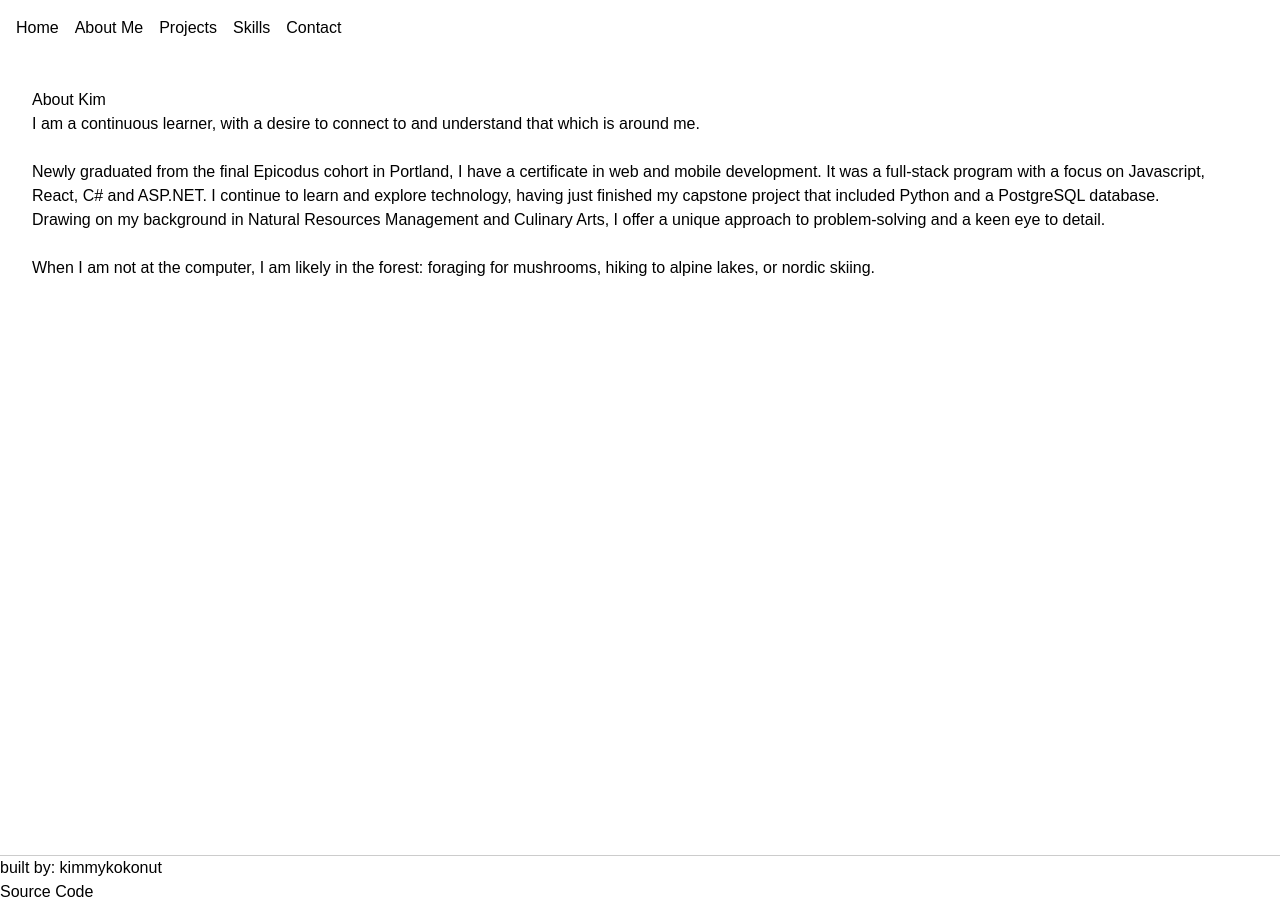
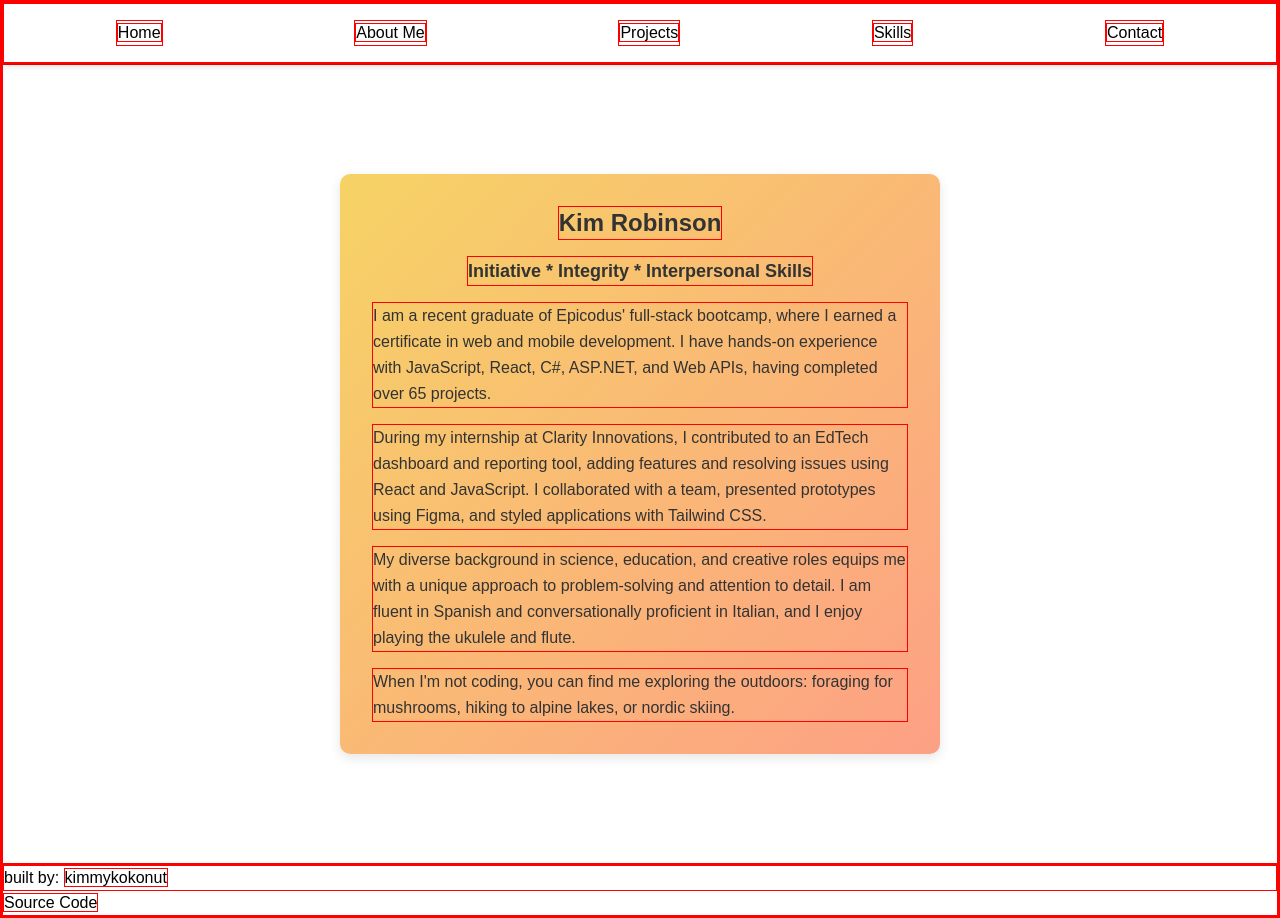
Before and after one commit to kimmykokonut/kimmykokonut.github.io, a Next.js app: page /about in a window 1280 px wide. Built offline with nearby package versions, Linux system fonts and the light colour scheme.

Commit message:
add styling for about card and scroll from home to about

```diff
--- a/app/about/page.tsx
+++ b/app/about/page.tsx
@@ -1,19 +1,41 @@
+"use client";
+
+import Card from "@/components/Card";
+
 export default function About() {
   return (
-    <section id="about" role="region" aria-labelledby="about-heading">
-      <div id="about-card">
-        <h2 id="about-heading">About Kim</h2>
-        <p>I am a continuous learner, with a desire to connect to and understand that which is around me.</p>
-        <br/>
-          <p>Newly graduated from the final Epicodus cohort in Portland, I have a certificate in web and mobile development.
-            It was a full-stack program with a focus on Javascript, React, C# and ASP.NET. I continue to learn and explore
-            technology, having just finished my capstone project that included Python and a PostgreSQL database.</p>
-          <p>Drawing on my background in Natural Resources Management and Culinary Arts, I offer a unique approach to
-            problem-solving and a keen eye to detail.</p>
-          <br/>
-            <p>When I am not at the computer, I am likely in the forest: foraging for mushrooms, hiking to alpine lakes, or
-              nordic skiing.</p>
-          </div>
+    <section
+    id="about"
+    role="region"
+    aria-labelledby="about-heading"
+      className="section-offset flex justify-center items-center min-h-screen"
+    >
+      <Card
+        background="linear-gradient(135deg, #f6d365 0%, #fda085 100%)"
+        color="#333"
+        width="90%"
+        maxWidth="600px"
+        padding="2rem"
+        margin="5rem auto"
+        border="none"
+        borderRadius="10px"
+        boxShadow="0 4px 12px rgba(0, 0, 0, 0.1)"
+      >
+        <h2 className="text-center font-bold text-2xl mb-4">Kim Robinson</h2>
+        <p className="text-lg font-semibold mb-4">Initiative * Integrity * Interpersonal Skills</p>
+        <p className="text-md leading-relaxed mb-4">
+          I am a recent graduate of Epicodus' full-stack bootcamp, where I earned a certificate in web and mobile development. I have hands-on experience with JavaScript, React, C#, ASP.NET, and Web APIs, having completed over 65 projects.
+        </p>
+        <p className="text-md leading-relaxed mb-4">
+          During my internship at Clarity Innovations, I contributed to an EdTech dashboard and reporting tool, adding features and resolving issues using React and JavaScript. I collaborated with a team, presented prototypes using Figma, and styled applications with Tailwind CSS.
+        </p>
+        <p className="text-md leading-relaxed mb-4">
+          My diverse background in science, education, and creative roles equips me with a unique approach to problem-solving and attention to detail. I am fluent in Spanish and conversationally proficient in Italian, and I enjoy playing the ukulele and flute.
+        </p>
+        <p className="text-md leading-relaxed">
+          When I'm not coding, you can find me exploring the outdoors: foraging for mushrooms, hiking to alpine lakes, or nordic skiing.
+        </p>
+          </Card>
         </section>
         );
 }
--- a/app/globals.css
+++ b/app/globals.css
@@ -1,6 +1,11 @@
 @tailwind base;
 @tailwind components;
 @tailwind utilities;
+
+/* for wireframe in dev */
+* {
+  border: 1px solid red;
+}
 
 body {
   font-family: Arial, sans-serif;
@@ -8,75 +13,18 @@ body {
   padding: 0;
 }
 
-nav {
-  position: sticky;
-  top: 0;
-  background-color: #ffffff;
-  padding: 1rem;
-  z-index: 1000;
-}
-
-nav ul {
-  list-style: none;
-  padding: 0;
-  display: flex;
-  gap: 1rem;
-}
-
-section {
+/* section {
   padding: 2rem;
   border-bottom: 1px solid #ccc;
-}
-
-section h2 {
-  margin-top: 0;
-}
+} */
 
 html {
   scroll-behavior: smooth;
 }
 
-/*
-#header {
-  overflow: hidden;
-  background-color: #ffffff;
-  padding: .1rem 1rem;
-  position: fixed;
-  top: 0;
-  height: 50px;
-  width: 100%;
-  z-index: 1000;
-} */
-
-/* #header a {
-  float: left;
-  color: black;
-  text-align: center;
-  padding: .5rem;
-  text-decoration: none;
-  font-size: 1.25rem;
-  line-height: 2rem;
-  border-radius: 4px;
-}
-
-#header a:hover {
-  background-color: #ddd;
-  color: black;
-}
-
-#header a:active {
-  background-color: #362d65;
-  color: white;
-} */
-
-/* section {
-  padding: 60px 20px 5px 20px;
-} */
-
 .container {
   scroll-snap-type: y mandatory;
   overflow-y: scroll;
-  height: 100vh;
 }
 
 #home,
@@ -84,10 +32,9 @@ html {
 #projects,
 #skills,
 #contact {
-  height: 100vh;
   scroll-snap-align: start;
 }
-
+/* for horizontal scrolling */
 .scrolling-wrapper {
   display: flex;
   flex-wrap: nowrap;
@@ -107,15 +54,15 @@ html {
   border: 2px solid black;
   border-radius: 8px;
 }
+/* addressing section visibility with sticky navbar */
+/* .section-offset {
+  padding-top: 1rem;
+  margin-top: -1rem;
+} */
 
-.card a {
+/* .card a {
   text-decoration: none;
   color: black;
-}
-
-/* #home {
-  display: flex;
-  position: relative;
 } */
 
 .project-img {
@@ -123,18 +70,6 @@ html {
   height: auto;
   border: 2px solid black;
 }
-
-/* .card-home {
-  flex: 1;
-  background-color: #f2f3f4b0;
-  color: #181818;
-  padding: 20px;
-  border-radius: 5px;
-  font-size: xx-large;
-  padding-top: 30%;
-  margin-top: -10%;
-  margin-right: -10%;
-} */
 
 /* .image-links {
   flex: 1;
@@ -176,27 +111,6 @@ html {
   left: 10%;
   transform: translate(-50%, -50%);
   z-index: 1;
-} */
-
-/* #about-card {
-  display: flex;
-  flex-direction: column;
-  justify-content: center;
-  align-items: center;
-  margin: 0 auto;
-  background-color: #f2f3f4b0;
-  color: #181818;
-  padding: 7%;
-  border-radius: 5px;
-  font-size: large;
-} */
-
-/* .center-card {
-  display: flex;
-  justify-content: center;
-  align-items: center;
-  flex-direction: column;
-  min-height: 90vh;
 } */
 
 .button-link {
--- /dev/null
+++ b/app/home/page.tsx
@@ -0,0 +1,28 @@
+"use client"
+
+import Card from "@/components/Card";
+
+const Hero = () => {
+  return (
+    <section id="home"
+      role="region"
+      aria-labelledby="hero-heading"
+      className="section-offset flex justify-center items-center min-h-screen"
+      style={{ backgroundImage: "url('/static/tree.jpg"}}>
+      <Card
+        background="linear-gradient(135deg, #f6d365 0%, #fda085 100%)"
+        color="#333"
+        width="90%"
+        maxWidth="600px"
+        padding="1rem"
+        margin="1rem auto"
+        border="none"
+        borderRadius="15px"
+        boxShadow="0 4px 12px rgba(0, 0, 0, 0.1)">
+      <h2>Kim Robinson</h2>
+      <p>something cool here</p>
+      </Card>
+    </section>
+  )
+}
+export default Hero;
--- a/app/page.tsx
+++ b/app/page.tsx
@@ -1,3 +1,4 @@
+import Hero from "./home/page";
 import About from "./about/page";
 import Projects from "./projects/page";
 import Skills from "./skills/page";
@@ -6,10 +7,7 @@ import Contact from "./contact/page";
 export default function Home() {
   return (
     <main>
-      <section id="home">
-        <h2>Kim Robinson</h2>
-        <p>something cool here</p>
-      </section>
+      <Hero />
       <About />
       <Projects />
       <Skills />
--- /dev/null
+++ b/components/Card.tsx
@@ -0,0 +1,75 @@
+import styled from "styled-components";
+import { ReactNode } from "react";
+
+interface CardProps {
+  background?: string;
+  color?: string;
+  width?: string;
+  maxWidth?: string;
+  minWidth?: string;
+  height?: string;
+  padding?: string;
+  margin?: string;
+  border?: string;
+  borderRadius?: string;
+  boxShadow?: string;
+  children: ReactNode;
+}
+
+const StyledCard = styled.div<CardProps>`
+  background: ${(props) => props.background || "#fff"};
+  color: ${(props) => props.color || "#000"};
+  width: ${(props) => props.width || "100%"};
+  max-width: ${(props) => props.maxWidth || "400px"};
+  min-width: ${(props) => props.minWidth || "300px"};
+  height: ${(props) => props.height || "auto"};
+  padding: ${(props) => props.padding || "1rem"};
+  margin: ${(props) => props.margin || "1rem"};
+  border: ${(props) => props.border || "1px solid #ddd"};
+  border-radius: ${(props) => props.borderRadius || "8px"};
+  box-shadow: ${(props) => props.boxShadow || "0 4px 8px rgba(0, 0, 0, 0.1)"};
+  display: flex;
+  flex-direction: column;
+  align-items: center;
+  justify-content: center;
+  transition: transform 0.2s;
+  max-height: 95vh;
+  overflow-y: auto;
+
+  &:hover {
+    transform: scale(1.05);
+  }
+`;
+
+const Card = ({
+  children,
+  background,
+  color,
+  width,
+  maxWidth,
+  minWidth,
+  height,
+  padding,
+  margin,
+  border,
+  borderRadius,
+  boxShadow,
+}: CardProps) => (
+  <StyledCard
+    background={background}
+    color={color}
+    width={width}
+    maxWidth={maxWidth}
+    minWidth={minWidth}
+    height={height}
+    padding={padding}
+    margin={margin}
+    border={border}
+    borderRadius={borderRadius}
+    boxShadow={boxShadow}
+  >
+    {children}
+    </StyledCard>
+  );
+
+export default Card;
--- a/components/NavBar.tsx
+++ b/components/NavBar.tsx
@@ -2,8 +2,8 @@ import Link from 'next/link';
 
 const Navbar = () => {
   return (
-    <nav>
-      <ul>
+    <nav className="sticky top-0 bg-white z-50 shadow-md">
+      <ul className='flex justify-around p-4'>
         <li><Link href="#home">Home</Link></li>
         <li><Link href="#about">About Me</Link></li>
         <li><Link href="#projects">Projects</Link></li>
```
Also changed, not shown: package.json (+5 -4 lines), 1 other file (tests, documents, lock files or other folders).
